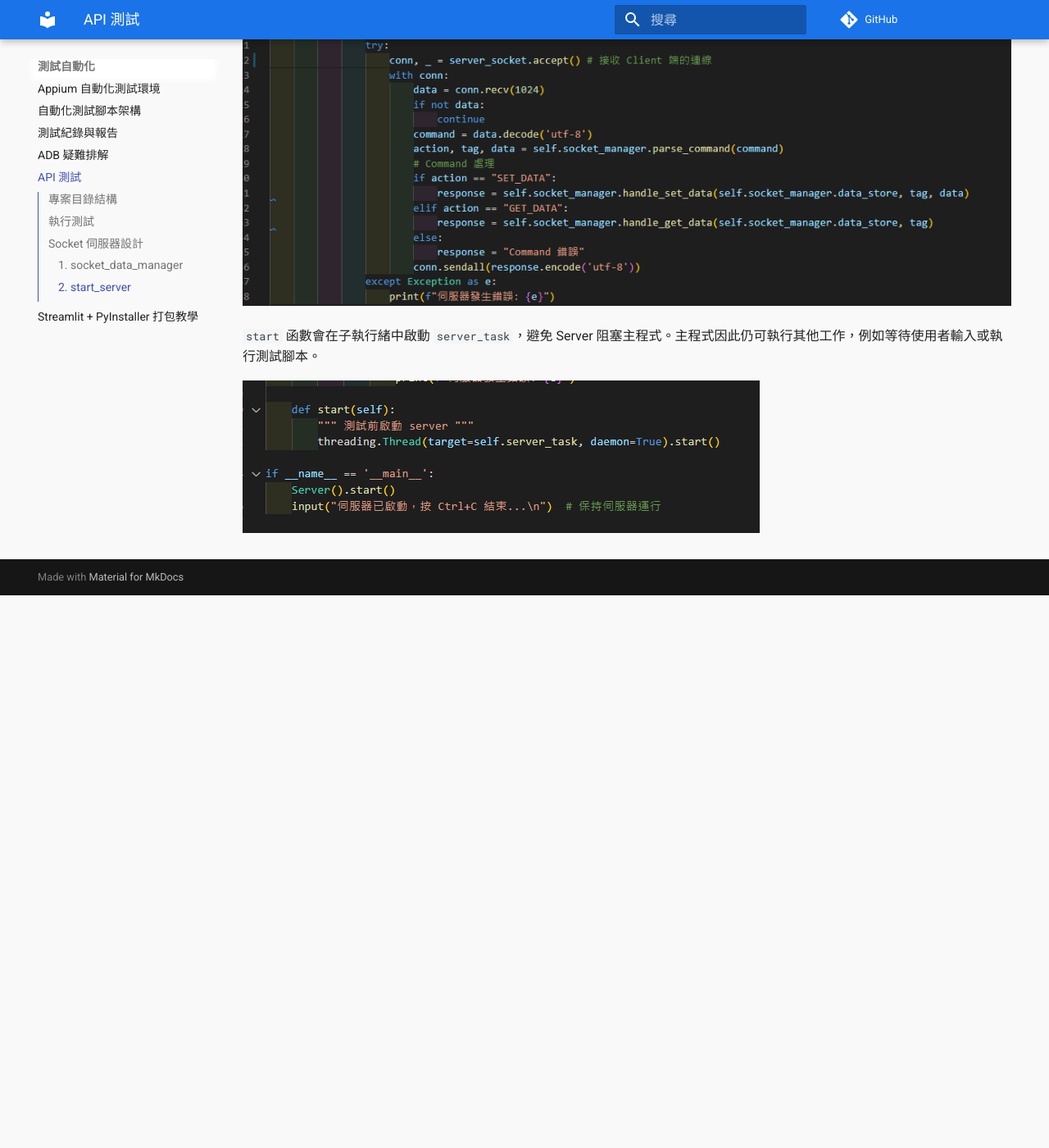
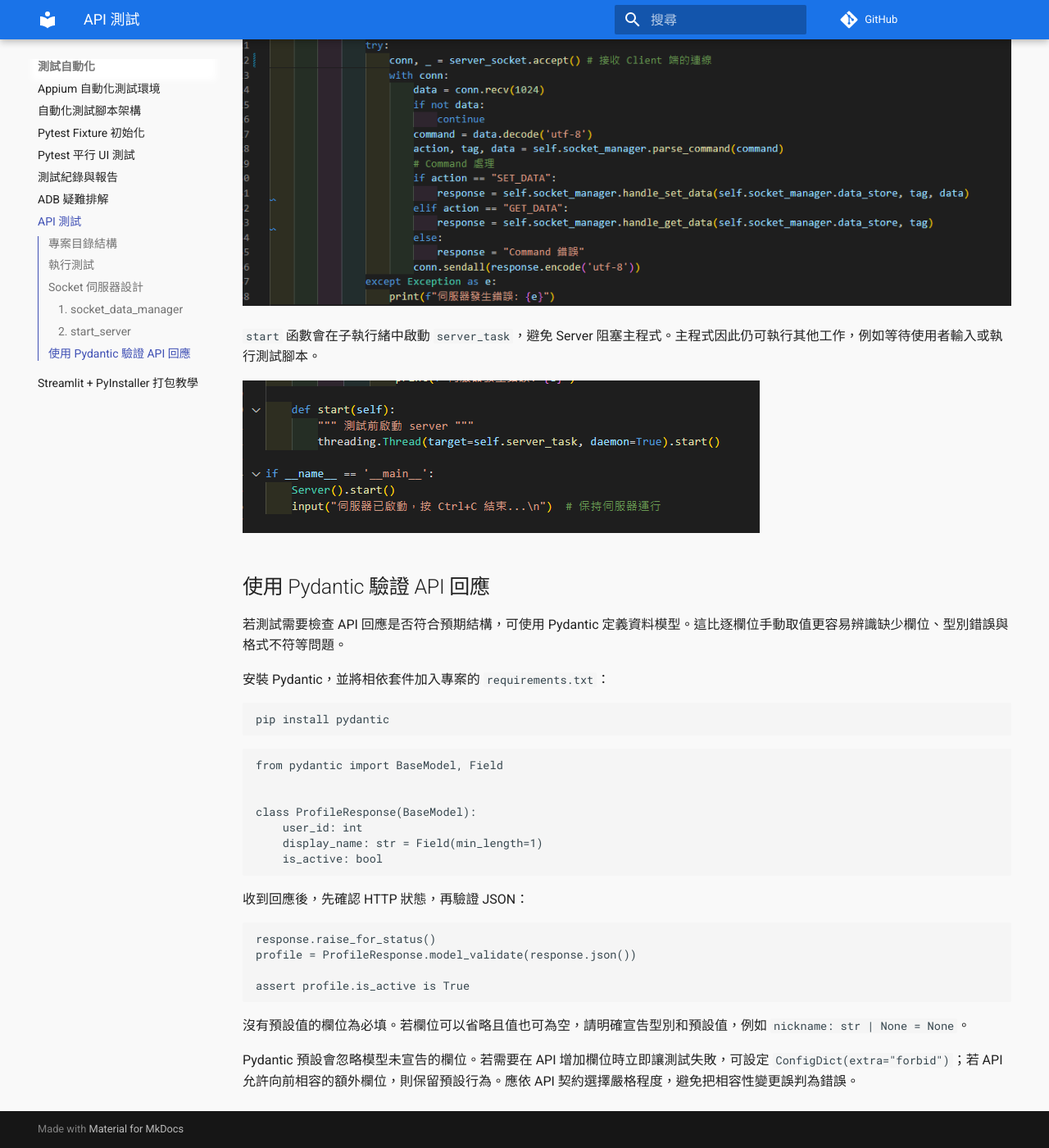
Before and after one commit to BrandonLeeTech/technical-notes, an MkDocs documentation site: the page built from docs/notes-automation/test-api.md, in a window 1280 px wide and 1400 px high, scrolled down 5190 px. Shown: the whole window at 82% size. Built offline with MkDocs 1.6.1 and Material for MkDocs 9.7.7, drawn with Linux system fonts in a browser that asks for light colours; comment, search, counter and statistics services are not loaded; before the commit the page ends 5916 px from its top, so only the background shows below that.

Commit message:
docs: add pytest automation notes

````diff
--- a/docs/notes-automation/test-api.md
+++ b/docs/notes-automation/test-api.md
@@ -98,3 +98,36 @@ Server 啟動時會綁定指定的 IP（`localhost`）和連接埠（`5000`）
 `start` 函數會在子執行緒中啟動 `server_task`，避免 Server 阻塞主程式。主程式因此仍可執行其他工作，例如等待使用者輸入或執行測試腳本。
 
 ![image.png](../images/API 測試_12.png)
+
+## 使用 Pydantic 驗證 API 回應
+
+若測試需要檢查 API 回應是否符合預期結構，可使用 Pydantic 定義資料模型。這比逐欄位手動取值更容易辨識缺少欄位、型別錯誤與格式不符等問題。
+
+安裝 Pydantic，並將相依套件加入專案的 `requirements.txt`：
+
+```bash
+pip install pydantic
+```
+
+```python
+from pydantic import BaseModel, Field
+
+
+class ProfileResponse(BaseModel):
+    user_id: int
+    display_name: str = Field(min_length=1)
+    is_active: bool
+```
+
+收到回應後，先確認 HTTP 狀態，再驗證 JSON：
+
+```python
+response.raise_for_status()
+profile = ProfileResponse.model_validate(response.json())
+
+assert profile.is_active is True
+```
+
+沒有預設值的欄位為必填。若欄位可以省略且值也可為空，請明確宣告型別和預設值，例如 `nickname: str | None = None`。
+
+Pydantic 預設會忽略模型未宣告的欄位。若需要在 API 增加欄位時立即讓測試失敗，可設定 `ConfigDict(extra="forbid")`；若 API 允許向前相容的額外欄位，則保留預設行為。應依 API 契約選擇嚴格程度，避免把相容性變更誤判為錯誤。
--- a/mkdocs.yml
+++ b/mkdocs.yml
@@ -18,6 +18,8 @@ nav:
   - 測試自動化:
       - Appium 自動化測試環境: notes-automation/auto-framework.md
       - 自動化測試腳本架構: notes-automation/auto-scripts-structure.md
+      - Pytest Fixture 初始化: notes-automation/pytest-fixture-initialization.md
+      - Pytest 平行 UI 測試: notes-automation/pytest-parallel-device-pool.md
       - 測試紀錄與報告: notes-automation/test-log-report.md
       - ADB 疑難排解: notes-automation/test-adb.md
       - API 測試: notes-automation/test-api.md
````
Also changed, not shown: docs/index.md (+2 -0 lines), docs/notes-automation/pytest-fixture-initialization.md (added, +56 -0 lines), docs/notes-automation/pytest-parallel-device-pool.md (added, +61 -0 lines).
